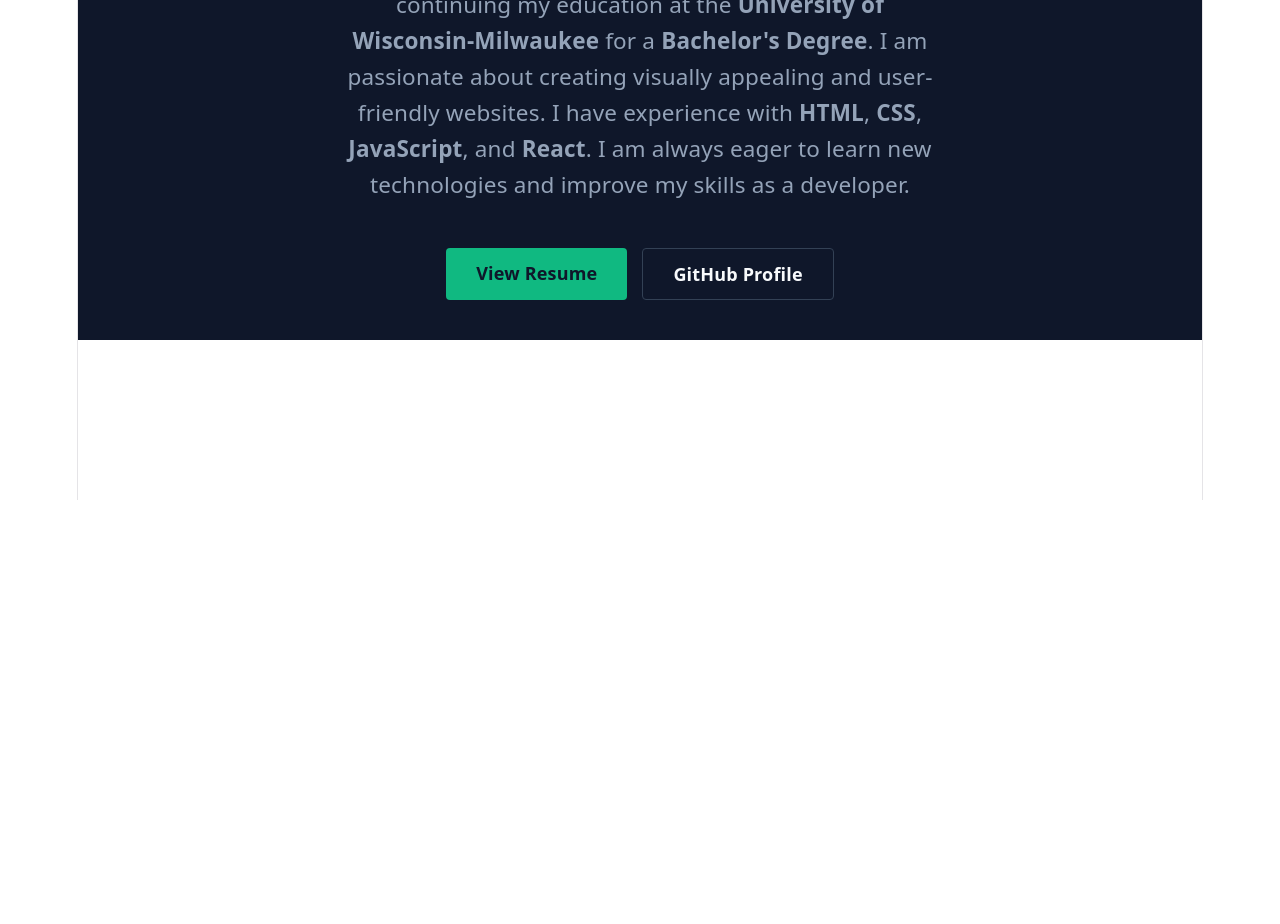
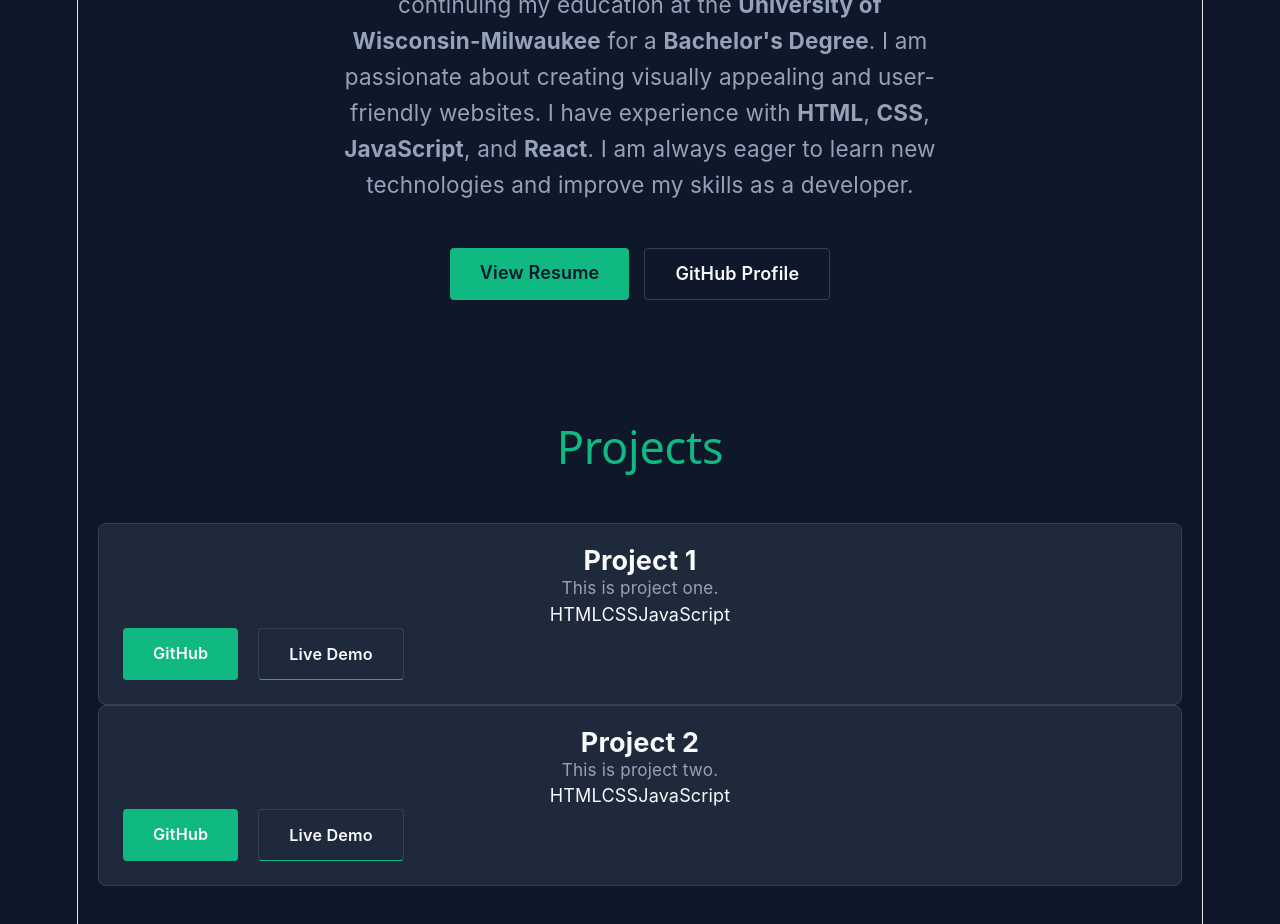
Before and after one commit to changr0/rickey-chang, a React (Vite) app: page / in a window 1280 px wide. Shown: the part 300-1224 px from the top of the page. Before the commit the page ends 800 px from the top, so only its background shows below. Built offline with nearby package versions, Linux system fonts and the light colour scheme.

Commit message:
Adding projects

```diff
--- a/src/App.css
+++ b/src/App.css
@@ -1,184 +1,10 @@
-.counter {
-  font-size: 16px;
-  padding: 5px 10px;
-  border-radius: 5px;
-  color: var(--accent);
-  background: var(--accent-bg);
-  border: 2px solid transparent;
-  transition: border-color 0.3s;
-  margin-bottom: 24px;
-
-  &:hover {
-    border-color: var(--accent-border);
-  }
-  &:focus-visible {
-    outline: 2px solid var(--accent);
-    outline-offset: 2px;
-  }
+* {
+  margin: 0;
+  padding: 0;
+  box-sizing: border-box;
 }
 
-.hero {
-  position: relative;
-
-  .base,
-  .framework,
-  .vite {
-    inset-inline: 0;
-    margin: 0 auto;
-  }
-
-  .base {
-    width: 170px;
-    position: relative;
-    z-index: 0;
-  }
-
-  .framework,
-  .vite {
-    position: absolute;
-  }
-
-  .framework {
-    z-index: 1;
-    top: 34px;
-    height: 28px;
-    transform: perspective(2000px) rotateZ(300deg) rotateX(44deg) rotateY(39deg)
-      scale(1.4);
-  }
-
-  .vite {
-    z-index: 0;
-    top: 107px;
-    height: 26px;
-    width: auto;
-    transform: perspective(2000px) rotateZ(300deg) rotateX(40deg) rotateY(39deg)
-      scale(0.8);
-  }
+body {
+  font-family: -apple-system, BlinkMacSystemFont, 'Segoe UI', Roboto, sans-serif;
+  background-color: #0f172a; /* Keeps the page dark even while loading */
 }
-
-#center {
-  display: flex;
-  flex-direction: column;
-  gap: 25px;
-  place-content: center;
-  place-items: center;
-  flex-grow: 1;
-
-  @media (max-width: 1024px) {
-    padding: 32px 20px 24px;
-    gap: 18px;
-  }
-}
-
-#next-steps {
-  display: flex;
-  border-top: 1px solid var(--border);
-  text-align: left;
-
-  & > div {
-    flex: 1 1 0;
-    padding: 32px;
-    @media (max-width: 1024px) {
-      padding: 24px 20px;
-    }
-  }
-
-  .icon {
-    margin-bottom: 16px;
-    width: 22px;
-    height: 22px;
-  }
-
-  @media (max-width: 1024px) {
-    flex-direction: column;
-    text-align: center;
-  }
-}
-
-#docs {
-  border-right: 1px solid var(--border);
-
-  @media (max-width: 1024px) {
-    border-right: none;
-    border-bottom: 1px solid var(--border);
-  }
-}
-
-#next-steps ul {
-  list-style: none;
-  padding: 0;
-  display: flex;
-  gap: 8px;
-  margin: 32px 0 0;
-
-  .logo {
-    height: 18px;
-  }
-
-  a {
-    color: var(--text-h);
-    font-size: 16px;
-    border-radius: 6px;
-    background: var(--social-bg);
-    display: flex;
-    padding: 6px 12px;
-    align-items: center;
-    gap: 8px;
-    text-decoration: none;
-    transition: box-shadow 0.3s;
-
-    &:hover {
-      box-shadow: var(--shadow);
-    }
-    .button-icon {
-      height: 18px;
-      width: 18px;
-    }
-  }
-
-  @media (max-width: 1024px) {
-    margin-top: 20px;
-    flex-wrap: wrap;
-    justify-content: center;
-
-    li {
-      flex: 1 1 calc(50% - 8px);
-    }
-
-    a {
-      width: 100%;
-      justify-content: center;
-      box-sizing: border-box;
-    }
-  }
-}
-
-#spacer {
-  height: 88px;
-  border-top: 1px solid var(--border);
-  @media (max-width: 1024px) {
-    height: 48px;
-  }
-}
-
-.ticks {
-  position: relative;
-  width: 100%;
-
-  &::before,
-  &::after {
-    content: '';
-    position: absolute;
-    top: -4.5px;
-    border: 5px solid transparent;
-  }
-
-  &::before {
-    left: 0;
-    border-left-color: var(--border);
-  }
-  &::after {
-    right: 0;
-    border-right-color: var(--border);
-  }
-}
--- a/src/App.jsx
+++ b/src/App.jsx
@@ -1,17 +1,16 @@
-import React from 'react';
 import Hero from './components/Hero';
+import Projects from './components/Projects';
 import './App.css';
 
 function App() {
     return (
-        <div className = "App">
+      <div className="App">
+        <main>
+          <Hero />
 
-
-            <main>
-                <Hero />
-
-            </main>
-        </div>
+          <Projects />
+        </main>
+      </div>
     );
 }
 
--- a/src/components/Hero.jsx
+++ b/src/components/Hero.jsx
@@ -1,4 +1,3 @@
-import React from 'react';
 import './Hero.css';
 
 const Hero = () => {
@@ -12,7 +11,7 @@ const Hero = () => {
                 </h1>
 
                 <p className = "hero-description">
-                    I recently received my <b>Associate Degree</b> from <b>Milwaukee Area Technical College</b>
+                    I recently received my <b>Associate Degree</b> from <b>Milwaukee Area Technical College </b>
                     and will be continuing my education at the <b>University of Wisconsin-Milwaukee</b> for a <b>Bachelor's Degree</b>.
                     I am passionate about creating visually appealing and user-friendly websites.
                     I have experience with <b>HTML</b>, <b>CSS</b>, <b>JavaScript</b>, and <b>React</b>.
--- /dev/null
+++ b/src/components/Projects.css
@@ -0,0 +1,80 @@
+.projects-section {
+  background-color: #0f172a; /* Matching your Hero background */
+  padding: 80px 20px;
+  color: #f8fafc;
+}
+
+.section-title {
+  text-align: center;
+  font-size: 2.5rem;
+  margin-bottom: 50px;
+  color: #10b981;
+}
+
+.projects-grid {
+  display: grid;
+  /* This line makes it responsive: cards will be at least 300px wide */
+  grid-template-columns: repeat(auto-fit, minmax(300px, 1fr));
+  gap: 30px;
+  max-width: 1100px;
+  margin: 0 auto;
+}
+
+.project-card {
+  background-color: #1e293b; /* Slightly lighter navy for contrast */
+  border: 1px solid #334155;
+  border-radius: 8px;
+  padding: 24px;
+  transition: transform 0.3s ease, border-color 0.3s ease;
+}
+
+.project-card:hover {
+  transform: translateY(-5px);
+  border-color: #10b981;
+}
+
+.project-card h3 {
+  margin-top: 0;
+  color: #f8fafc;
+  font-size: 1.5rem;
+}
+
+.project-card p {
+  color: #94a3b8;
+  line-height: 1.6;
+  font-size: 0.95rem;
+}
+
+.tech-stack {
+  display: flex;
+  flex-wrap: wrap;
+  gap: 8px;
+  margin: 20px 0;
+}
+
+.tech-tag {
+  background-color: rgba(16, 185, 129, 0.1);
+  color: #10b981;
+  padding: 4px 10px;
+  border-radius: 4px;
+  font-size: 0.8rem;
+  font-family: 'Courier New', Courier, monospace;
+}
+
+.project-links {
+  display: flex;
+  gap: 20px;
+  margin-top: auto;
+}
+
+.project-links a {
+  color: #f8fafc;
+  text-decoration: none;
+  font-size: 0.9rem;
+  font-weight: 600;
+  border-bottom: 1px solid #10b981;
+}
+
+.project-links a:hover {
+  color: #10b981;
+}
--- /dev/null
+++ b/src/components/Projects.jsx
@@ -0,0 +1,50 @@
+import './Projects.css';
+
+const Projects = () => {
+    const projectData = [
+        {
+            id: 1,
+            title: 'Project 1',
+            description: "This is project one.",
+            technologies: ["HTML", "CSS", "JavaScript"],
+            githubLink: 'https://github.com/changr0',
+            demoLink: ''
+        },
+        {
+            id: 2,
+            title: 'Project 2',
+            description: "This is project two.",
+            technologies: ["HTML", "CSS", "JavaScript"],
+            githubLink: 'https://github.com/changr0',
+            demoLink: ''
+        },
+        // More projects in the future
+    ];
+
+    return (
+        <section className = "projects-section" id = "projects">
+            <h2 className = "section-title">Projects</h2>
+            <div className = "projects-container">
+                {projectData.map((project) => (
+                    <div key = {project.id} className = "project-card">
+                        <div className = "card-content">
+                            <h3>{project.title}</h3>
+                            <p>{project.description}</p>
+                            <div className = "technologies">
+                                {project.technologies.map((item, index) => (
+                                    <span key = {index} className = "technology">{item}</span>
+                                ))}
+                            </div>
+                            <div className = "project-links">
+                                <a href = {project.githubLink} target = "_blank" rel = "noopener noreferrer" className = "button-primary">GitHub</a>
+                                <a href = {project.demoLink} target = "_blank" rel = "noopener noreferrer" className = "button-secondary">Live Demo</a>
+                            </div>
+                        </div>
+                    </div>
+                ))}
+            </div>
+        </section>
+    );
+};
+
+export default Projects;
```
Also changed, not shown: 1 other file (tests, documents, lock files or other folders).
